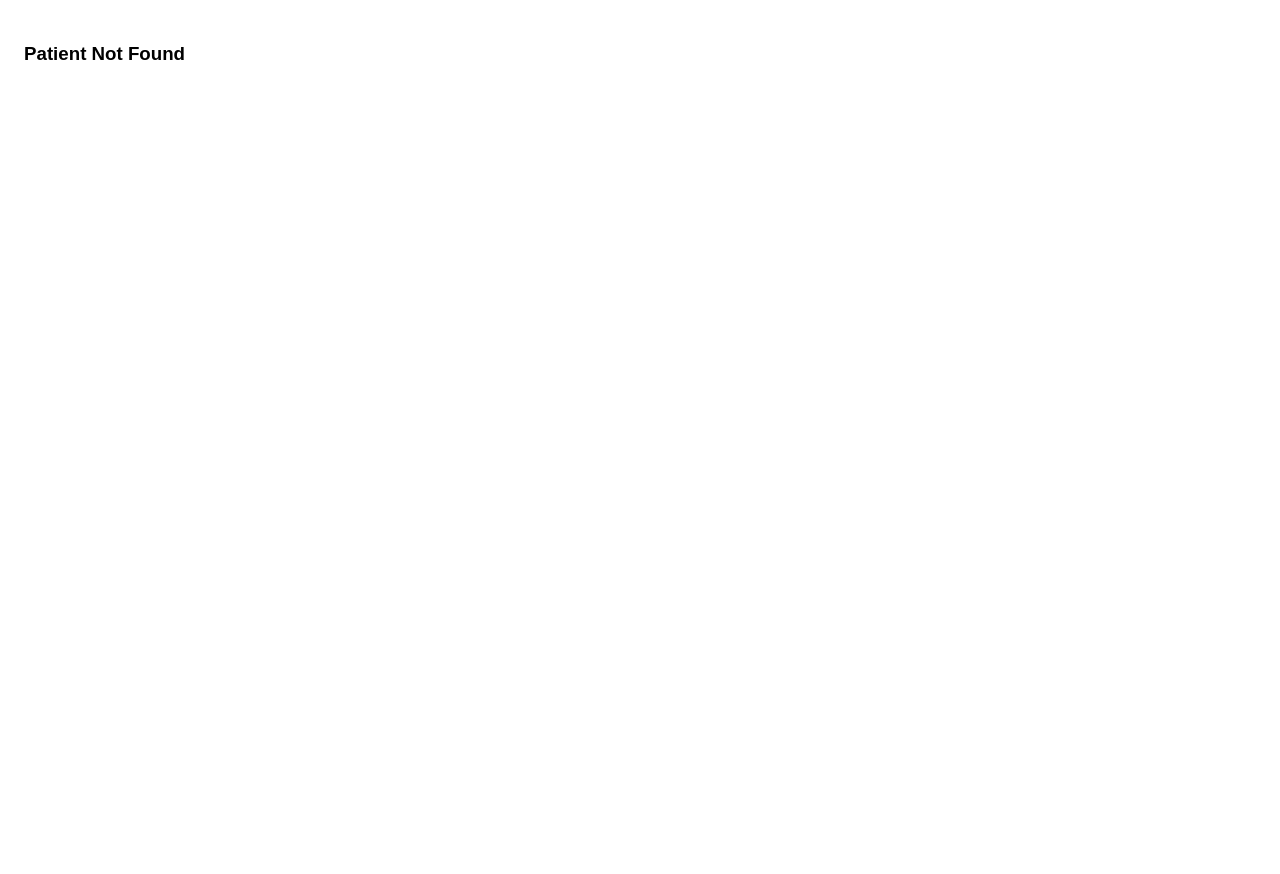
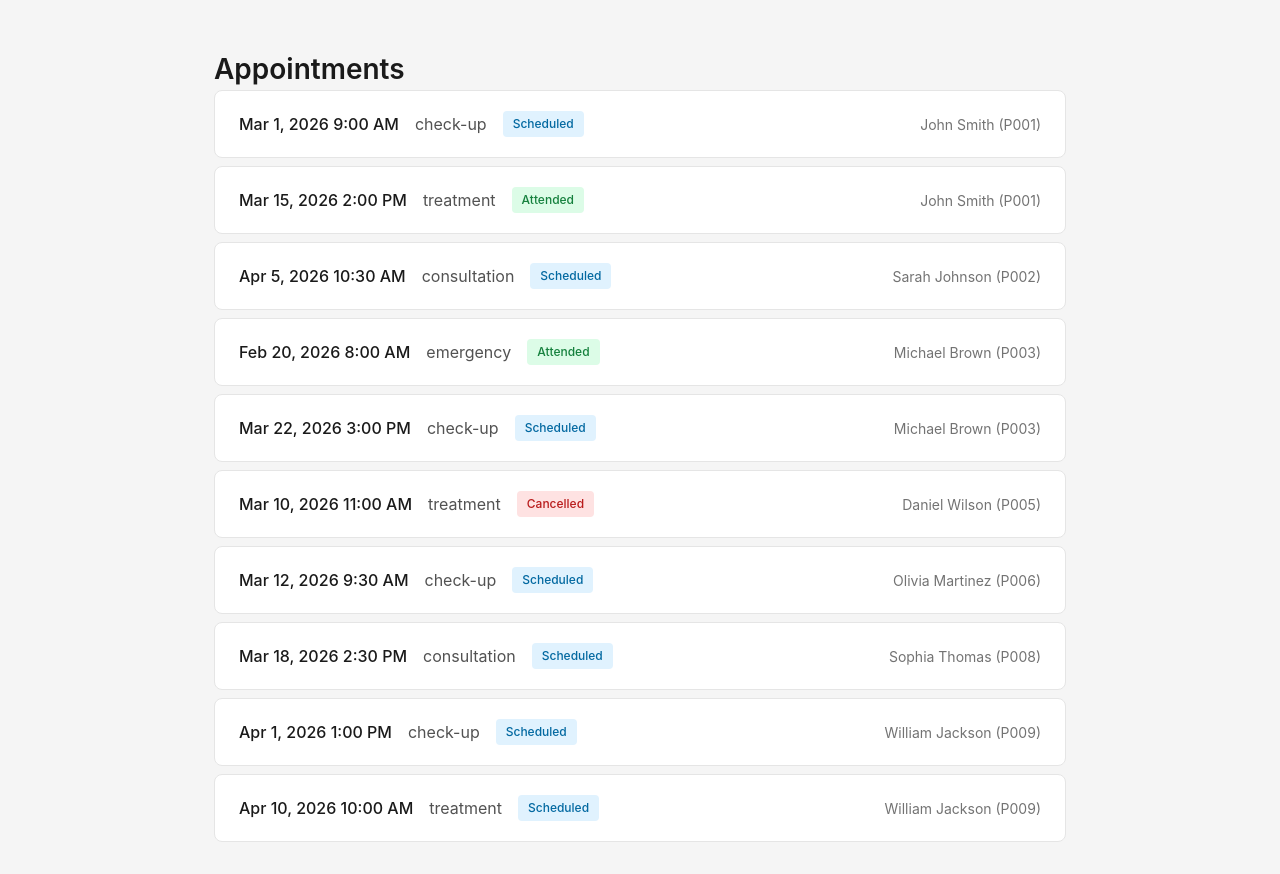
Before and after one commit to Krigle/dentology-task, a Next.js app: page /appointments in a window 1280 px wide. Before the commit this address had no page. Shown: the top 874 px of the page. Before the commit the page ends 800 px from the top, so only its background shows below. Built offline with nearby package versions, Linux system fonts and the light colour scheme.

Commit message:
appointments, pages, styles, components

```diff
--- a/src/app/appointments/page.tsx
+++ b/src/app/appointments/page.tsx
@@ -1,33 +1,36 @@
-import { usePatient } from "@/hooks/usePatients";
-import { formatDate, formatDateTime } from "@/lib/utils";
+"use client";
+import { useAppointments } from "@/hooks/usePatients";
+import { formatDateTime } from "@/lib/utils";
 
-export default function PatientDetailPage({
-  params,
-}: {
-  params: { id: string };
-}) {
-  const patient = usePatient(params.id);
-
-  if (!patient) return <h3>Patient Not Found</h3>;
+export default function AppointmentsPage() {
+  const appointments = useAppointments();
 
   return (
-    <>
-      <h1>{patient.name}</h1>
-      <p>DOB: {formatDate(patient.dateOfBirth)}</p>
-      <p>ID: {patient.id}</p>
+    <div className="container">
+      <h1 className="page-title">Appointments</h1>
 
-      <h2>Appointments</h2>
-      {patient.appointments.length === 0 ? (
-        <p>No appointments</p>
+      {appointments.length === 0 ? (
+        <p className="no-appointments">No appointments</p>
       ) : (
-        <ul>
-          {patient.appointments.map((a) => (
-            <li key={a.id}>
-              {formatDateTime(a.dateTime)} – {a.type} ({a.status})
+        <ul className="appointment-list">
+          {appointments.map((a) => (
+            <li key={a.id} className="appointment-item">
+              <div className="appointment-info">
+                <span className="appointment-datetime">
+                  {formatDateTime(a.dateTime)}
+                </span>
+                <span className="appointment-type">{a.type}</span>
+                <span className={`appointment-status status-${a.status}`}>
+                  {a.status}
+                </span>
+              </div>
+              <div className="appointment-patient">
+                {a.patientName} ({a.patientId})
+              </div>
             </li>
           ))}
         </ul>
       )}
-    </>
+    </div>
   );
 }
--- a/src/hooks/usePatients.ts
+++ b/src/hooks/usePatients.ts
@@ -21,6 +21,22 @@ export const usePatients = () => {
 export const usePatient = (id: string) =>
   usePatientStore((s) => s.patients.find((p) => p.id === id));
 
+export const useAppointments = () => {
+  const patients = usePatientStore((s) => s.patients);
+
+  const appointments = useMemo(() => {
+    return patients.flatMap((p) =>
+      p.appointments.map((a) => ({
+        ...a,
+        patientId: p.id,
+        patientName: p.name,
+      })),
+    );
+  }, [patients]);
+
+  return appointments;
+};
+
 export const usePatientActions = () =>
   usePatientStore((s) => ({
     addPatient: s.addPatient,
--- a/src/styles/globals.scss
+++ b/src/styles/globals.scss
@@ -1,4 +1,211 @@
+* {
+  margin: 0;
+  padding: 0;
+  box-sizing: border-box;
+}
+
 body {
-  font-family: sans-serif;
-  padding: 16px;
+  font-family:
+    -apple-system, BlinkMacSystemFont, "Segoe UI", Roboto, sans-serif;
+  background-color: #f5f5f5;
+  color: #1a1a1a;
+  line-height: 1.5;
 }
+
+.container {
+  max-width: 900px;
+  margin: 0 auto;
+  padding: 48px 24px;
+}
+
+.page-header {
+  display: flex;
+  align-items: center;
+  justify-content: space-between;
+  margin-bottom: 32px;
+}
+
+.page-title {
+  font-size: 28px;
+  font-weight: 600;
+  color: #1a1a1a;
+}
+
+.nav-link {
+  display: inline-block;
+  padding: 10px 20px;
+  background-color: #1a1a1a;
+  color: #ffffff;
+  text-decoration: none;
+  border-radius: 6px;
+  font-size: 14px;
+  font-weight: 500;
+  transition: background-color 0.2s ease;
+
+  &:hover {
+    background-color: #333;
+  }
+}
+
+.section-title {
+  font-size: 20px;
+  font-weight: 600;
+  color: #1a1a1a;
+  margin: 32px 0 16px;
+}
+
+.patient-details {
+  background-color: #ffffff;
+  border: 1px solid #e5e5e5;
+  border-radius: 8px;
+  padding: 24px;
+  margin-bottom: 32px;
+
+  p {
+    margin-bottom: 8px;
+    font-size: 14px;
+
+    &:last-child {
+      margin-bottom: 0;
+    }
+
+    strong {
+      font-weight: 500;
+      color: #525252;
+    }
+  }
+}
+
+.appointment-list {
+  list-style: none;
+  display: flex;
+  flex-direction: column;
+  gap: 8px;
+}
+
+.appointment-item {
+  padding: 20px 24px;
+  background-color: #ffffff;
+  border: 1px solid #e5e5e5;
+  border-radius: 8px;
+  display: flex;
+  justify-content: space-between;
+  align-items: center;
+}
+
+.appointment-info {
+  display: flex;
+  align-items: center;
+  gap: 16px;
+}
+
+.appointment-datetime {
+  font-weight: 500;
+  color: #1a1a1a;
+}
+
+.appointment-type {
+  color: #525252;
+}
+
+.appointment-status {
+  display: inline-block;
+  padding: 4px 10px;
+  border-radius: 4px;
+  font-size: 12px;
+  font-weight: 500;
+  text-transform: capitalize;
+}
+
+.status-scheduled {
+  background-color: #e0f2fe;
+  color: #0369a1;
+}
+
+.status-attended {
+  background-color: #dcfce7;
+  color: #15803d;
+}
+
+.status-cancelled {
+  background-color: #fee2e2;
+  color: #b91c1c;
+}
+
+.appointment-patient {
+  font-size: 14px;
+  color: #737373;
+}
+
+.no-appointments {
+  color: #737373;
+  font-size: 14px;
+}
+
+.patient-table {
+  display: flex;
+  flex-direction: column;
+  background-color: #ffffff;
+  border: 1px solid #e5e5e5;
+  border-radius: 8px;
+  overflow: hidden;
+}
+
+.table-header {
+  display: grid;
+  grid-template-columns: 80px 1fr 1fr 1fr;
+  background-color: #fafafa;
+  border-bottom: 1px solid #e5e5e5;
+}
+
+.table-header .table-cell {
+  padding: 16px 20px;
+  font-size: 13px;
+  font-weight: 500;
+  color: #737373;
+  text-transform: uppercase;
+  letter-spacing: 0.5px;
+}
+
+.table-row-link {
+  text-decoration: none;
+  color: inherit;
+  display: block;
+
+  &:hover .table-row {
+    background-color: #fafafa;
+  }
+}
+
+.table-row {
+  display: grid;
+  grid-template-columns: 80px 1fr 1fr 1fr;
+  border-bottom: 1px solid #f0f0f0;
+  transition: background-color 0.15s ease;
+
+  &:last-child {
+    border-bottom: none;
+  }
+}
+
+.table-row .table-cell {
+  padding: 16px 20px;
+  font-size: 14px;
+  display: flex;
+  align-items: center;
+}
+
+.patient-name {
+  font-weight: 500;
+  color: #1a1a1a;
+}
+
+.patient-id {
+  color: #737373;
+  font-family: monospace;
+  font-size: 13px;
+}
+
+.patient-contact {
+  color: #525252;
+}
```
Also changed, not shown: src/app/page.tsx (+29 -8 lines), src/app/patients/[id]/page.tsx (+34 -0 lines), src/components/AppointmentCard.tsx (added, +16 -0 lines), src/components/PatientCard.tsx (added, +26 -0 lines), src/app/appointments/[patientId]/page.tsx (deleted).
